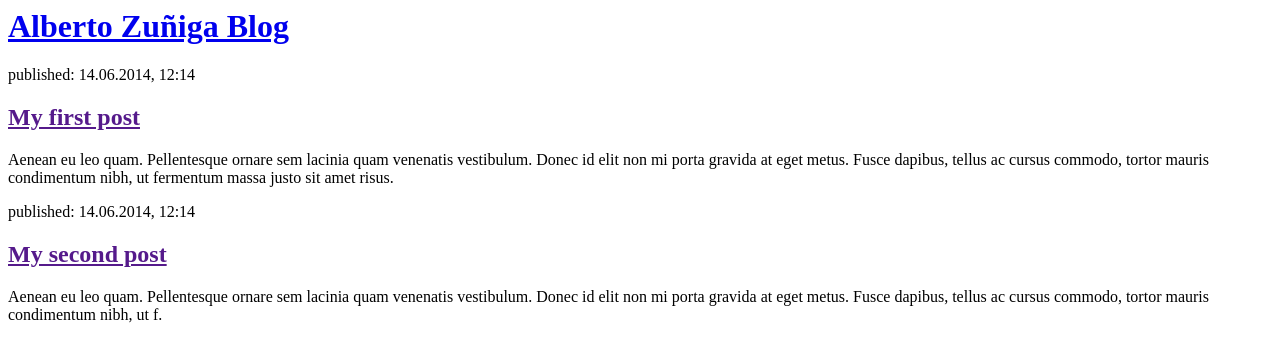
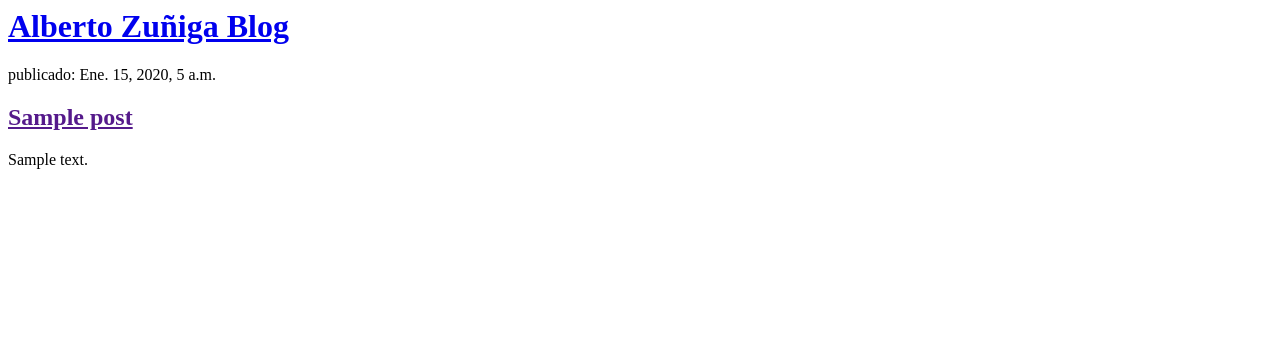
Before and after one commit to alzumi/my-first-blog, a Django app: page / in a window 1280 px wide. Shown: the top 362 px of the page. Run offline with Django 3.2, Linux system fonts and the light colour scheme; tables that the repository leaves empty hold one stand-in row (values such as "Sample post").

Commit message:
Templates modificados para mostrar post desde base de datos.

```diff
--- a/blog/templates/blog/post_list.html
+++ b/blog/templates/blog/post_list.html
@@ -7,10 +7,19 @@
 <body>
     <div>
         <h1><a href="/">Alberto Zuñiga Blog</a></h1>
-
+        <!-- {% for post in posts %} {{ post }}{% endfor %} -->
+        <!-- {{ posts }} -->
     </div>
 
+    {% for post in posts %}
     <div>
+        <p> publicado: {{ post.published_date }}</p>
+        <h2><a href="">{{ post.title }}</a></h2>
+        <p>{{ post.text|linebreaksbr }}</p>
+    </div>
+    {% endfor %}
+
+    <!-- <div>
         <p>published: 14.06.2014, 12:14</p>
         <h2><a href="">My first post</a></h2>
         <p>Aenean eu leo quam. Pellentesque ornare sem lacinia quam venenatis vestibulum. Donec id elit non mi porta gravida at eget metus. Fusce dapibus, tellus ac cursus commodo, tortor mauris condimentum nibh, ut fermentum massa justo sit amet risus.</p>
@@ -20,7 +29,7 @@
         <p>published: 14.06.2014, 12:14</p>
         <h2><a href="">My second post</a></h2>
         <p>Aenean eu leo quam. Pellentesque ornare sem lacinia quam venenatis vestibulum. Donec id elit non mi porta gravida at eget metus. Fusce dapibus, tellus ac cursus commodo, tortor mauris condimentum nibh, ut f.</p>
-    </div>
+    </div> -->
 </body>
 
 </html>
--- a/blog/views.py
+++ b/blog/views.py
@@ -1,6 +1,9 @@
 from django.shortcuts import render
+from django.utils import timezone
+from .models import Post
 
 # Create your views here.
 
 def post_list(request):
-    return render(request, 'blog/post_list.html', {})
+    posts = Post.objects.filter(published_date__lte=timezone.now()).order_by('published_date')
+    return render(request, 'blog/post_list.html', {'posts': posts})
```
